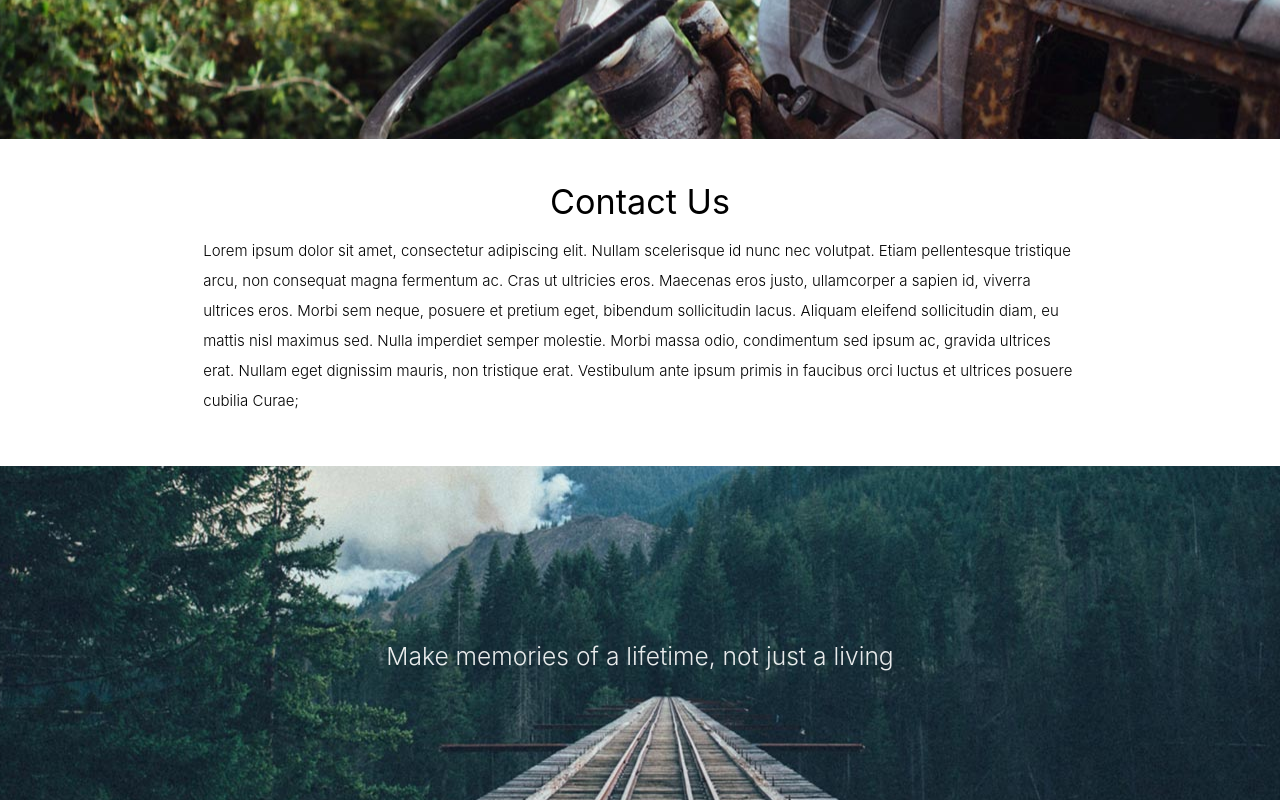
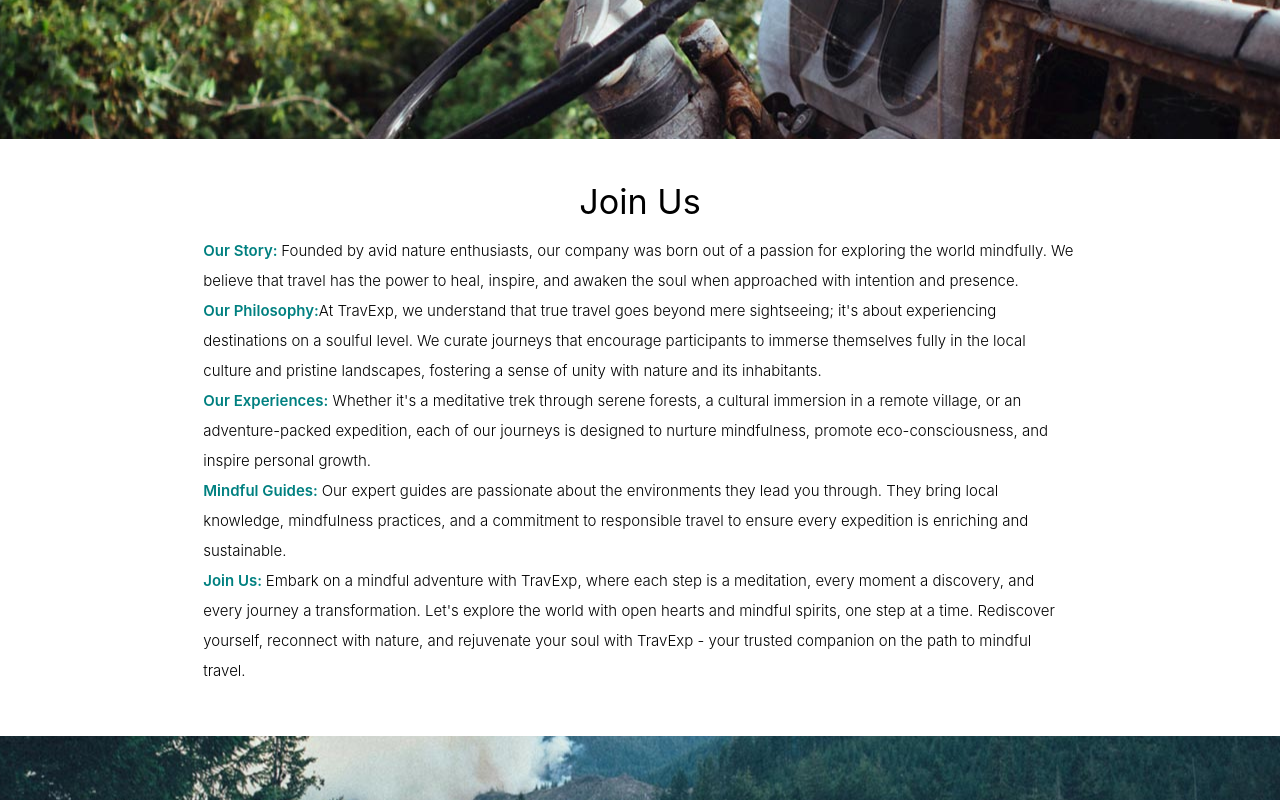
Before and after one commit to shakeelosmani/travexp, a React (Create React App) app: page /about in a window 1280 px wide. Shown: the part 1300-2100 px from the top of the page. Built offline with nearby package versions, Linux system fonts and the light colour scheme.

Commit message:
contactus to joinus

```diff
--- a/src/components/Contactus.tsx
+++ /dev/null
@@ -1,30 +0,0 @@
-const Contactus = () => {
-  return (
-    <div className="container">
-      <div className="section">
-        <div className="row">
-          <div className="col s12 center">
-            <h3>
-              <i className="mdi-content-send brown-text"></i>
-            </h3>
-            <h4 style={{ color: "#000" }}>Contact Us</h4>
-            <p className="left-align light" style={{ color: "#000" }}>
-              Lorem ipsum dolor sit amet, consectetur adipiscing elit. Nullam
-              scelerisque id nunc nec volutpat. Etiam pellentesque tristique
-              arcu, non consequat magna fermentum ac. Cras ut ultricies eros.
-              Maecenas eros justo, ullamcorper a sapien id, viverra ultrices
-              eros. Morbi sem neque, posuere et pretium eget, bibendum
-              sollicitudin lacus. Aliquam eleifend sollicitudin diam, eu mattis
-              nisl maximus sed. Nulla imperdiet semper molestie. Morbi massa
-              odio, condimentum sed ipsum ac, gravida ultrices erat. Nullam eget
-              dignissim mauris, non tristique erat. Vestibulum ante ipsum primis
-              in faucibus orci luctus et ultrices posuere cubilia Curae;
-            </p>
-          </div>
-        </div>
-      </div>
-    </div>
-  );
-};
-
-export default Contactus;
--- /dev/null
+++ b/src/components/JoinUs.tsx
@@ -0,0 +1,48 @@
+const Contactus = () => {
+  return (
+    <div className="container">
+      <div className="section">
+        <div className="row">
+          <div className="col s12 center">
+            <h3>
+              <i className="mdi-content-send brown-text"></i>
+            </h3>
+            <h4 style={{ color: "#000" }}>Join Us</h4>
+            <p className="left-align light" style={{ color: "#000" }}>
+              <span style={{ color: "teal", fontWeight:600 }}> Our Story: </span> Founded by
+              avid nature enthusiasts, our company was born out of a passion for
+              exploring the world mindfully. We believe that travel has the
+              power to heal, inspire, and awaken the soul when approached with
+              intention and presence. <br />{" "}
+              <span style={{ color: "teal", fontWeight:600 }}>Our Philosophy:</span>
+              At TravExp, we understand that true travel goes beyond mere
+              sightseeing; it's about experiencing destinations on a soulful
+              level. We curate journeys that encourage participants to immerse
+              themselves fully in the local culture and pristine landscapes,
+              fostering a sense of unity with nature and its inhabitants. <br />{" "}
+              <span style={{ color: "teal", fontWeight:600 }}>Our Experiences:</span> Whether
+              it's a meditative trek through serene forests, a cultural
+              immersion in a remote village, or an adventure-packed expedition,
+              each of our journeys is designed to nurture mindfulness, promote
+              eco-consciousness, and inspire personal growth. <br />{" "}
+              <span style={{ color: "teal", fontWeight:600 }}> Mindful Guides: </span> Our
+              expert guides are passionate about the environments they lead you
+              through. They bring local knowledge, mindfulness practices, and a
+              commitment to responsible travel to ensure every expedition is
+              enriching and sustainable. <br />{" "}
+              <span style={{ color: "teal", fontWeight:600 }}>Join Us: </span> Embark on a
+              mindful adventure with TravExp, where each step is a meditation,
+              every moment a discovery, and every journey a transformation.
+              Let's explore the world with open hearts and mindful spirits, one
+              step at a time. Rediscover yourself, reconnect with nature, and
+              rejuvenate your soul with TravExp - your trusted companion on the
+              path to mindful travel.
+            </p>
+          </div>
+        </div>
+      </div>
+    </div>
+  );
+};
+
+export default Contactus;
--- a/src/pages/About.tsx
+++ b/src/pages/About.tsx
@@ -4,7 +4,7 @@ import ParallaxImage from "../components/ParallaxImage";
 import { useEffect } from "react";
 import M from "materialize-css";
 import { aboutSection, parallaxImages } from "../ui-view-model/AboutPageModel";
-import Contactus from "../components/Contactus";
+import Contactus from "../components/JoinUs";
 
 const About = () => {
   useEffect(() => {
```
